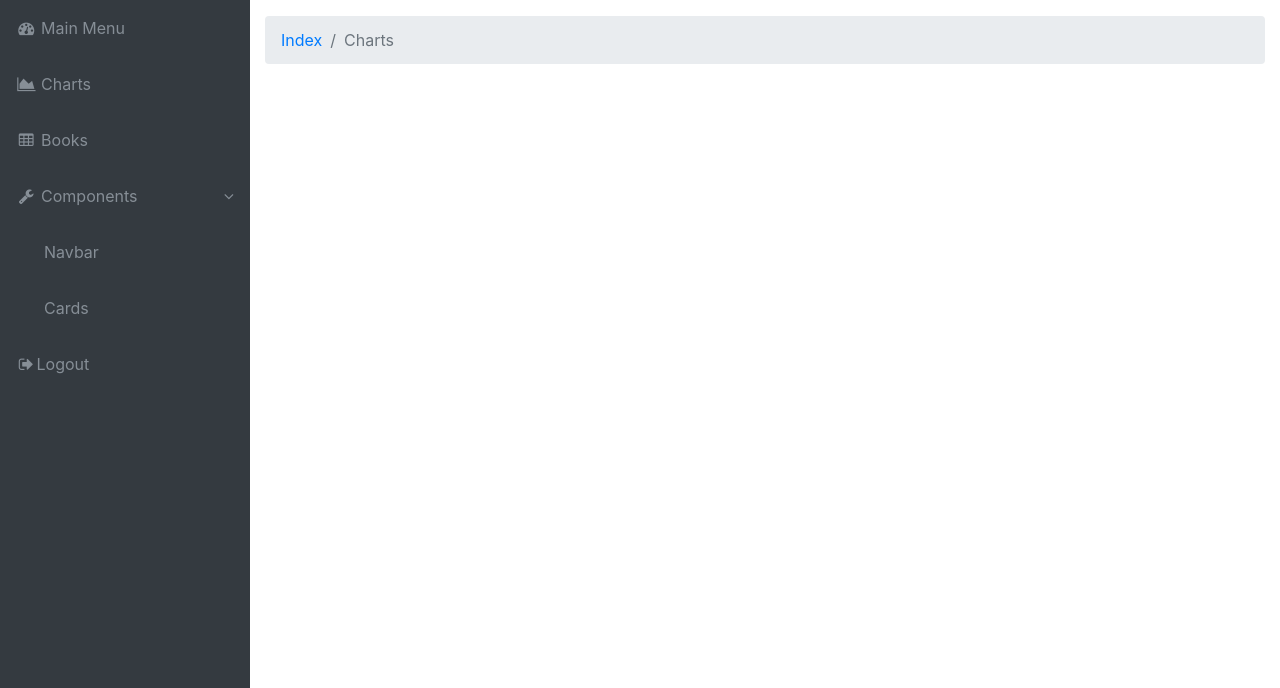
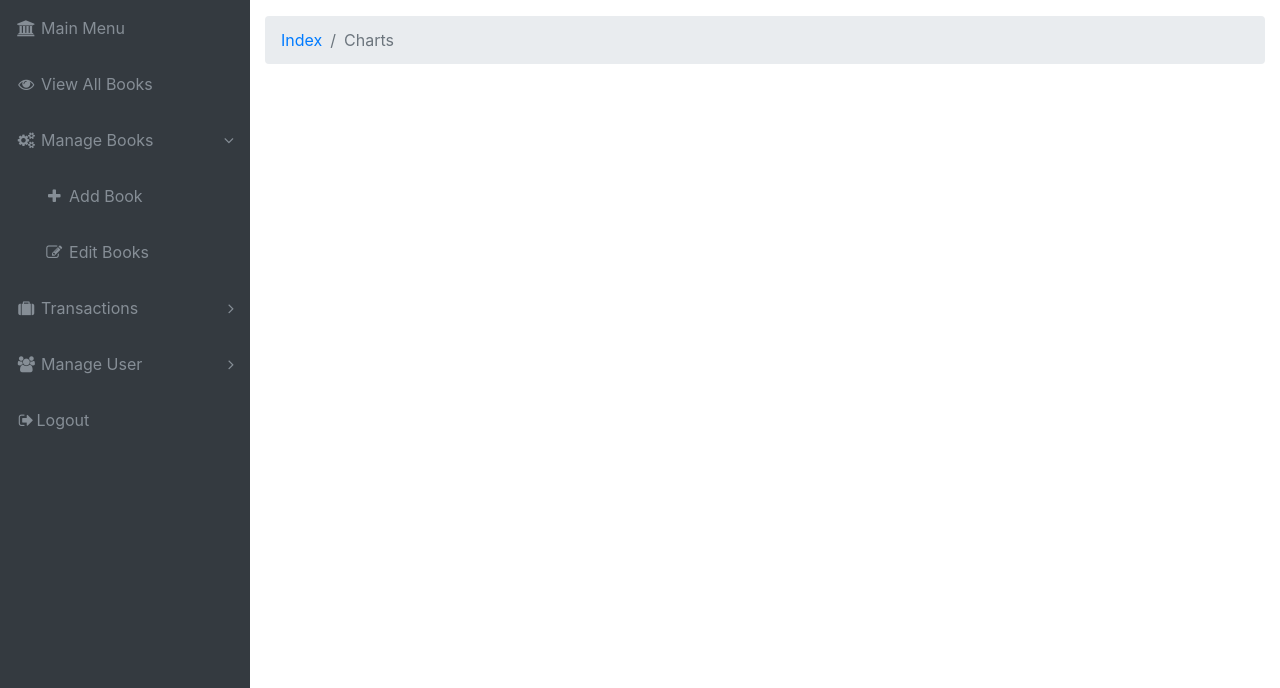
Before and after one commit to MrStrangerCid/Library-Management-System, a PHP site: page /charts.php in a window 1280 px wide, after a click on "Manage Books". Shown: the part 56-744 px from the top of the page. Run offline with PHP 8.4, Linux system fonts and the light colour scheme.

Commit message:
Menu revamp and code reworks

```diff
--- a/LMS/charts.php
+++ b/LMS/charts.php
@@ -14,40 +14,59 @@
   <!-- Navigation-->
   <nav class="navbar navbar-expand-lg navbar-dark bg-dark fixed-top" id="mainNav">
     <a class="navbar-brand" href="index.html">Library Management System</a>
-    <button class="navbar-toggler navbar-toggler-right" type="button" data-toggle="collapse" data-target="#navbarResponsive" aria-controls="navbarResponsive" aria-expanded="false" aria-label="Toggle navigation">
-      <span class="navbar-toggler-icon"></span>
-    </button>
     <div class="collapse navbar-collapse" id="navbarResponsive">
       <ul class="navbar-nav navbar-sidenav" id="exampleAccordion">
         <li class="nav-item" data-toggle="tooltip" data-placement="right" title="Dashboard">
           <a class="nav-link" href="index.php">
-            <i class="fa fa-fw fa-dashboard"></i>
+            <i class="fa fa-fw fa-bank"></i>
             <span class="nav-link-text">Main Menu</span>
           </a>
         </li>
         <li class="nav-item" data-toggle="tooltip" data-placement="right" title="Charts">
-          <a class="nav-link" href="charts.php">
-            <i class="fa fa-fw fa-area-chart"></i>
-            <span class="nav-link-text">Charts</span>
+          <a class="nav-link" href="tables.php">
+            <i class="fa fa-fw fa-eye"></i>
+            <span class="nav-link-text">View All Books</span>
           </a>
         </li>
         <li class="nav-item" data-toggle="tooltip" data-placement="right" title="Tables">
-          <a class="nav-link" href="tables.php">
-            <i class="fa fa-fw fa-table"></i>
-            <span class="nav-link-text">Books</span>
-          </a>
-        </li>
-        <li class="nav-item" data-toggle="tooltip" data-placement="right" title="Components">
           <a class="nav-link nav-link-collapse collapsed" data-toggle="collapse" href="#collapseComponents" data-parent="#exampleAccordion">
-            <i class="fa fa-fw fa-wrench"></i>
-            <span class="nav-link-text">Components</span>
+            <i class="fa fa-fw fa-cogs"></i>
+            <span class="nav-link-text">Manage Books</span>
           </a>
           <ul class="sidenav-second-level collapse" id="collapseComponents">
             <li>
-              <a href="navbar.html">Navbar</a>
+              <a href="addbook.php"><i class="fa fa-fw fa-plus"></i> Add Book</a>
             </li>
             <li>
-              <a href="cards.html">Cards</a>
+              <a href="editbook.php"><i class="fa fa-fw fa-edit"></i> Edit Books</a>
+            </li>
+          </ul>
+        </li>
+        <li class="nav-item" data-toggle="tooltip" data-placement="right" title="Transaction">
+          <a class="nav-link nav-link-collapse collapsed" data-toggle="collapse" href="#transactionComponents" data-parent="#exampleAccordion">
+            <i class="fa fa-fw fa-suitcase"></i>
+            <span class="nav-link-text">Transactions</span>
+          </a>
+          <ul class="sidenav-second-level collapse" id="transactionComponents">
+            <li>
+              <a href="#"><i class="fa fa-fw fa-shopping-basket"></i> Borrow Books</a>
+            </li>
+            <li>
+              <a href="#"><i class="fa fa-fw fa-tags"></i> Return Book</a>
+            </li>
+          </ul>
+        </li>
+        <li class="nav-item" data-toggle="tooltip" data-placement="right" title="Manage-User">
+          <a class="nav-link nav-link-collapse collapsed" data-toggle="collapse" href="#userComponents" data-parent="#exampleAccordion">
+            <i class="fa fa-fw fa-group"></i>
+            <span class="nav-link-text">Manage User</span>
+          </a>
+          <ul class="sidenav-second-level collapse" id="userComponents">
+            <li>
+              <a href="#"><i class="fa fa-fw fa-vcard-o"></i> Membership</a>
+            </li>
+            <li>
+              <a href="#"><i class="fa fa-fw fa-sitemap"></i> View Members</a>
             </li>
           </ul>
         </li>
--- a/LMS/index.php
+++ b/LMS/index.php
@@ -11,9 +11,6 @@
   <!-- Navigation-->
   <nav class="navbar navbar-expand-lg navbar-dark bg-dark fixed-top" id="mainNav">
     <a class="navbar-brand" href="index.php">Library Management System</a>
-    <button class="navbar-toggler navbar-toggler-right" type="button" data-toggle="collapse" data-target="#navbarResponsive" aria-controls="navbarResponsive" aria-expanded="false" aria-label="Toggle navigation">
-      <span class="navbar-toggler-icon"></span>
-    </button>
     <div class="collapse navbar-collapse" id="navbarResponsive">
       <ul class="navbar-nav navbar-sidenav" id="exampleAccordion">
         <li class="nav-item" data-toggle="tooltip" data-placement="right" title="Dashboard">
```
Also changed, not shown: LMS/addbook.php (+16 -19 lines), LMS/editbook.php (+16 -20 lines), LMS/tables.php (+15 -19 lines).
